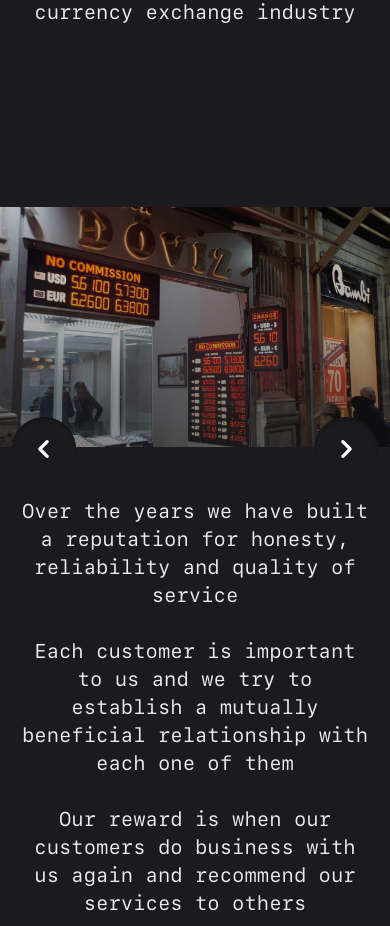
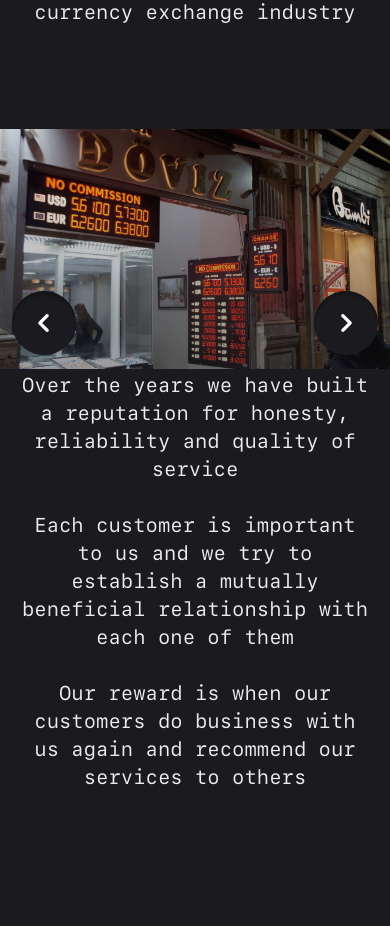
Before and after one commit to KirilushkinAleksandr/istanbul-crypto, a React (Create React App) app: page / in a window 390 px wide. Shown: the part 4620-5546 px from the top of the page. Built offline with nearby package versions, Linux system fonts and the light colour scheme.

Commit message:
Carousel update for mobile

```diff
--- a/src/styles/carousel.css
+++ b/src/styles/carousel.css
@@ -70,7 +70,11 @@
   }
 
   .carousel__text {
-    top: 39%;
+    top: 25%;
+  }
+
+  .carousel-item img{
+    margin-top: -40%;
   }
 }
 
@@ -80,6 +84,10 @@
   }
 
   .carousel__text {
-    top: 27%;
+    top: 13%;
+  }
+
+  .carousel-item img{
+    margin-top: -100%;
   }
 }
```
